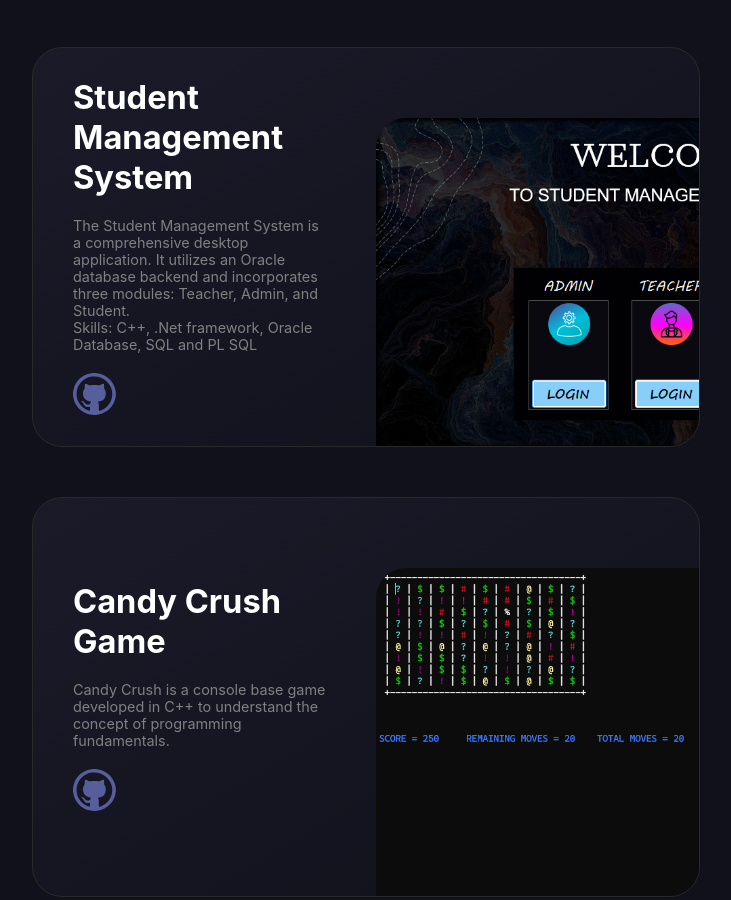
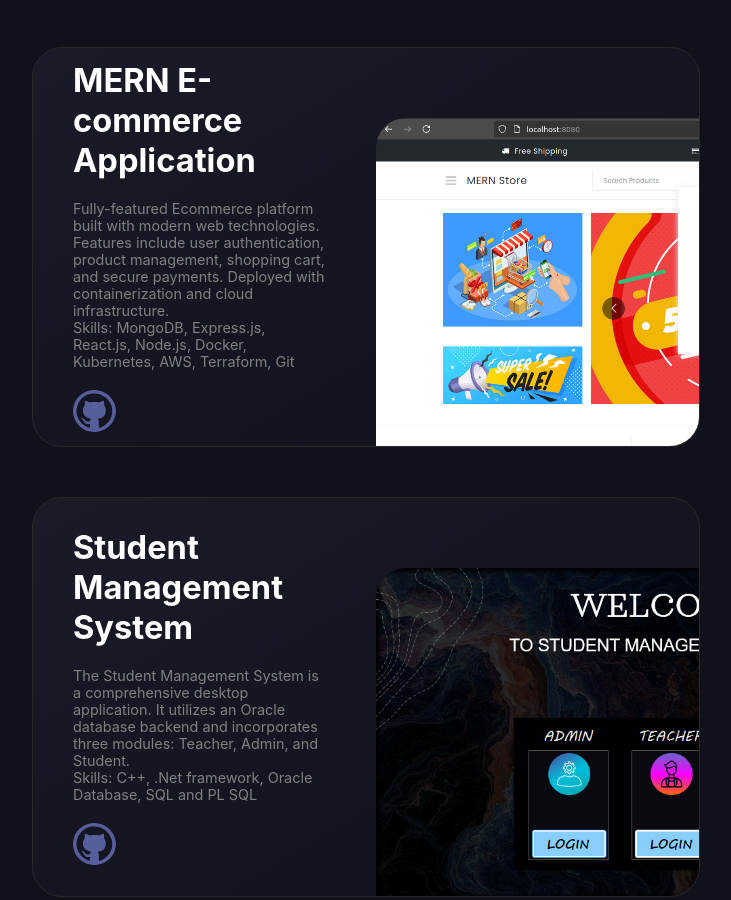
Before and after one commit to Waghib/waghib.github.io, a plain HTML site: page index.html in a window 1280 px wide. Shown: the part 3153-4053 px from the top of the page, without its empty margins (274-1005 px from the left). Drawn offline with nearby package versions, Linux system fonts and the light colour scheme; a web font is replaced by a local one.

Commit message:
Added ecommerce application project

```diff
--- a/index.html
+++ b/index.html
@@ -364,6 +364,27 @@
           <div data-aos="fade-up" class="project-box-wrapper">
             <div class="project-box project-box2" id="project-box2">
               <div class="info-div">
+                <article class="ProjectHeading">MERN E-commerce Application</article>
+                <p class="ProjectDescription">
+                  Fully-featured Ecommerce platform built with modern web technologies. Features include user authentication, product management, shopping cart, and secure payments. Deployed with containerization and cloud infrastructure. <br>
+                  Skills: MongoDB, Express.js, React.js, Node.js, Docker, Kubernetes, AWS, Terraform, Git
+                </p>
+                <div class="project-buttons">
+                  <a href="https://github.com/Waghib/ecoomerce-application" target="_blank"
+                    class="github-redirect" aria-label="Visit on GitHub">
+                    <img src="src/svg/github.svg" alt="github redirect button" />
+                  </a>
+                </div>
+              </div>
+              <div class="image-div">
+                <img src="src/webp/mern-app.png" alt="MERN E-commerce Application preview image" />
+              </div>
+            </div>
+          </div>
+
+          <div data-aos="fade-up" class="project-box-wrapper">
+            <div class="project-box project-box2" id="project-box2">
+              <div class="info-div">
                 <!-- <img src="src/webp/pexelicon-favicon.webp" alt="pexelicon website favicon" class="faviconforProject" /> -->
                 <article class="ProjectHeading">Student Management System</article>
                 <p class="ProjectDescription">
@@ -477,7 +498,6 @@
             </div>
           </div>
 
-          <!-- ---------------------- -->
           <div data-aos="fade-up" class="project-box-wrapper">
             <div class="project-box project-box5" id="project-box5">
               <div class="info-div">
@@ -548,8 +568,8 @@
                   d="M165.9 397.4c0 2-2.3 3.6-5.2 3.6-3.3.3-5.6-1.3-5.6-3.6 0-2 2.3-3.6 5.2-3.6 3-.3 5.6 1.3 5.6 3.6zm-31.1-4.5c-.7 2 1.3 4.3 4.3 4.9 2.6 1 5.6 0 6.2-2s-1.3-4.3-4.3-5.2c-2.6-.7-5.5.3-6.2 2.3zm44.2-1.7c-2.9.7-4.9 2.6-4.6 4.9.3 2 2.9 3.3 5.9 2.6 2.9-.7 4.9-2.6 4.6-4.6-.3-1.9-3-3.2-5.9-2.9zM244.8 8C106.1 8 0 113.3 0 252c0 110.9 69.8 205.8 169.5 239.2 12.8 2.3 17.3-5.6 17.3-12.1 0-6.2-.3-40.4-.3-61.4 0 0-70 15-84.7-29.8 0 0-11.4-29.1-27.8-36.6 0 0-22.9-15.7 1.6-15.4 0 0 24.9 2 38.6 25.8 21.9 38.6 58.6 27.5 72.9 20.9 2.3-16 8.8-27.1 16-33.7-55.9-6.2-112.3-14.3-112.3-110.5 0-27.5 7.6-41.3 23.6-58.9-2.6-6.5-11.1-33.3 2.6-67.9 20.9-6.5 69 27 69 27 20-5.6 41.5-8.5 62.8-8.5s42.8 2.9 62.8 8.5c0 0 48.1-33.6 69-27 13.7 34.7 5.2 61.4 2.6 67.9 16 17.7 25.8 31.5 25.8 58.9 0 96.5-58.9 104.2-114.8 110.5 9.2 7.9 17 22.9 17 46.4 0 33.7-.3 75.4-.3 83.6 0 6.5 4.6 14.4 17.3 12.1C428.2 457.8 496 362.9 496 252 496 113.3 383.5 8 244.8 8zM97.2 352.9c-1.3 1-1 3.3.7 5.2 1.6 1.6 3.9 2.3 5.2 1 1.3-1 1-3.3-.7-5.2-1.6-1.6-3.9-2.3-5.2-1zm-10.8-8.1c-.7 1.3.3 2.9 2.3 3.9 1.6 1 3.6.7 4.3-.7.7-1.3-.3-2.9-2.3-3.9-2-.6-3.6-.3-4.3.7zm32.4 35.6c-1.6 1.3-1 4.3 1.3 6.2 2.3 2.3 5.2 2.6 6.5 1 1.3-1.3.7-4.3-1.3-6.2-2.2-2.3-5.2-2.6-6.5-1zm-11.4-14.7c-1.6 1-1.6 3.6 0 5.9 1.6 2.3 4.3 3.3 5.6 2.3 1.6-1.3 1.6-3.9 0-6.2-1.4-2.3-4-3.3-5.6-2z" />
               </svg></a>
 
-            <a href="mailto:waghibahmad30@gmail.com" target="_blank" aria-label="My G mail"><svg id="GmailLogo"
-                viewBox="0 0 512 512">
+            <a href="mailto:waghibahmad30@gmail.com" target="_blank" aria-label="My G mail"><svg
+                id="GmailLogo" viewBox="0 0 512 512">
                 <path
                   d="M64 112c-8.8 0-16 7.2-16 16v22.1L220.5 291.7c20.7 17 50.4 17 71.1 0L464 150.1V128c0-8.8-7.2-16-16-16H64zM48 212.2V384c0 8.8 7.2 16 16 16H448c8.8 0 16-7.2 16-16V212.2L322 328.8c-38.4 31.5-93.7 31.5-132 0L48 212.2zM0 128C0 92.7 28.7 64 64 64H448c35.3 0 64 28.7 64 64V384c0 35.3-28.7 64-64 64H64c-35.3 0-64-28.7-64-64V128z" />
               </svg></a>
```
Also changed, not shown: src/webp/mern-app.png (added).
